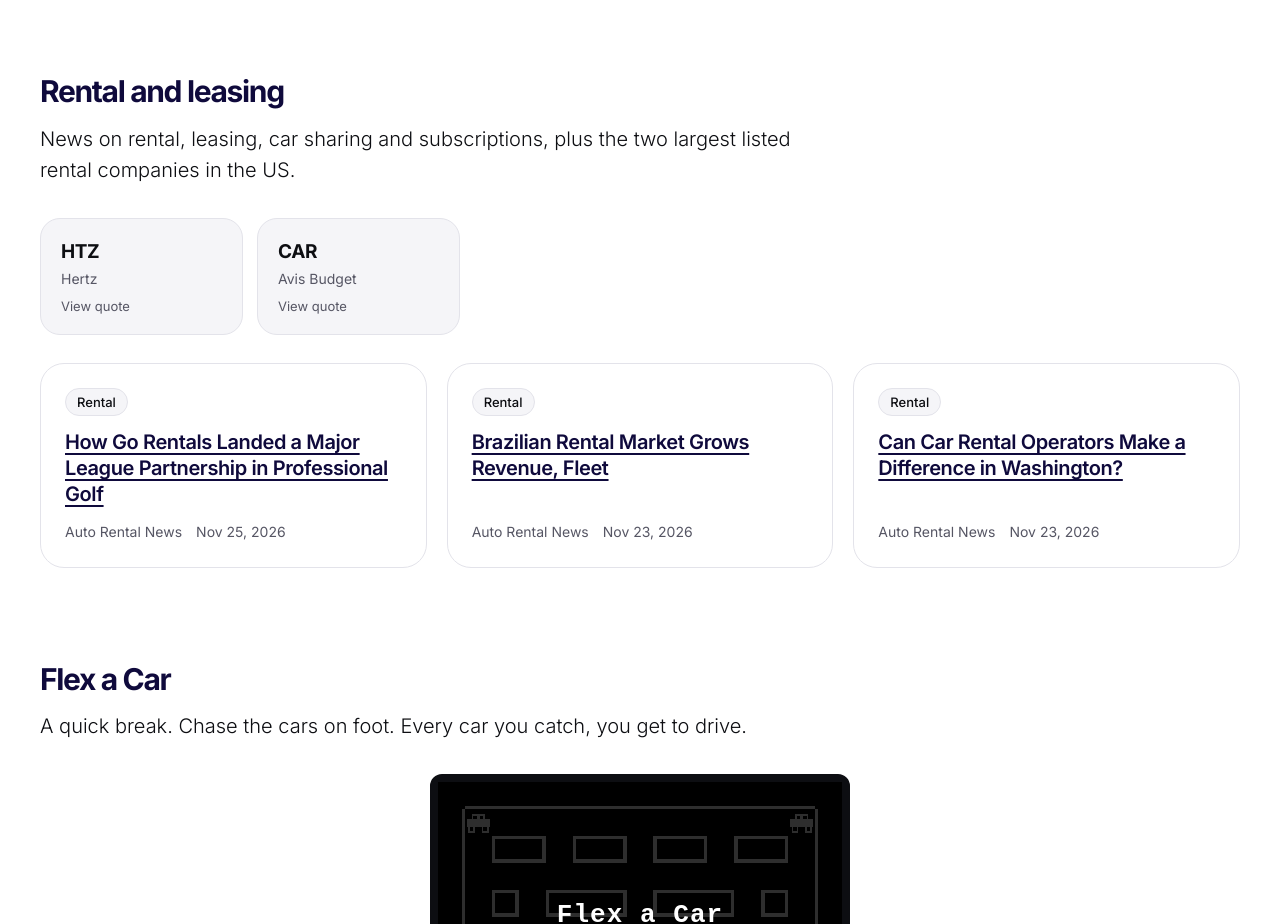
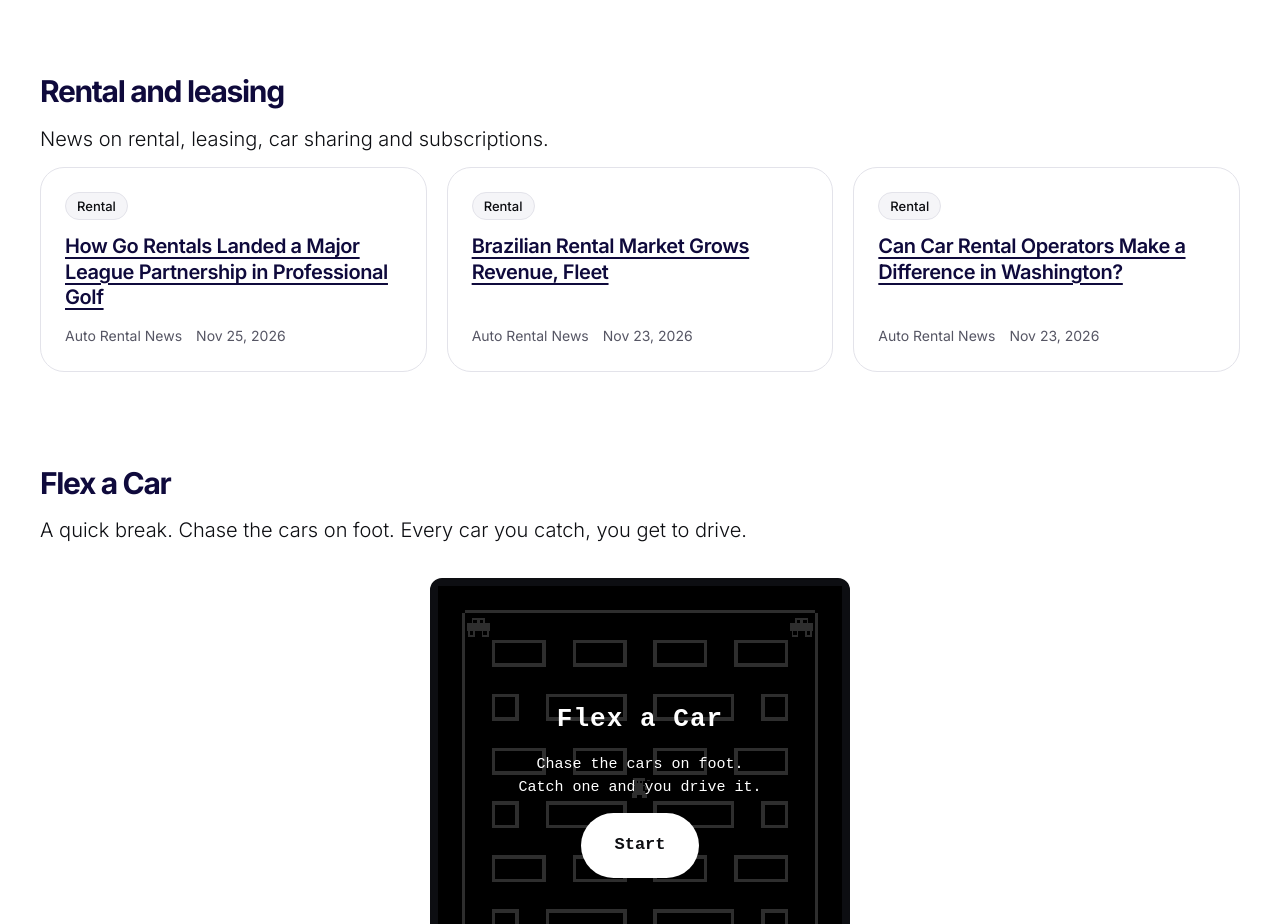
Before and after one commit to fresa-fresita/auto-pulse, a plain HTML site: page index.html in a window 1280 px wide. Shown: the part 4280-5204 px from the top of the page. Drawn offline with Linux system fonts and the light colour scheme.

Commit message:
Remove ticker tiles from Rental, keep them only in Markets
Co-Authored-By: Claude Sonnet 5.5 <noreply@anthropic.com>
Claude-Session: https://claude.ai/code/session_017peneWyuV9osec3FB7CDJR

```diff
--- a/assets/app.js
+++ b/assets/app.js
@@ -212,9 +212,6 @@
         el("div", { "class": "tickers" }, list.map(function (t) { return tickerTile(t); }))
       ]));
     });
-    var rt = document.getElementById("rental-tickers");
-    rt.textContent = "";
-    TICKER_GROUPS.filter(function (g) { return g.id === "rental"; }).forEach(function (g) { g.tickers.forEach(function (t) { rt.appendChild(tickerTile(t, false)); }); });
   }
 
   /* ---------- About ---------- */
--- a/assets/style.css
+++ b/assets/style.css
@@ -156,12 +156,6 @@ h1, h2, h3, p { margin: 0; }
 .ticker .asof { display: block; margin-top: 6px; font-size: 13px; color: #8f93a8; }
 
 /* Rental */
-.rental-tickers { display: grid; grid-template-columns: repeat(auto-fill, minmax(190px, 1fr)); gap: 14px; margin: 32px 0 28px; max-width: 420px; }
-.rental-tickers .ticker { background: var(--soft); border-color: var(--line); color: var(--ink); }
-.rental-tickers .ticker .nm, .rental-tickers .ticker .na, .rental-tickers .ticker .asof { color: var(--muted); }
-.rental-tickers .ticker .chg.up { color: var(--up); }
-.rental-tickers .ticker .chg.down { color: var(--down); }
-.rental-tickers .ticker:hover { border-color: var(--ink); }
 
 /* About and footer */
 .about-grid { display: grid; grid-template-columns: minmax(0, 1.3fr) minmax(0, 1fr); gap: 48px; margin-top: 28px; }
--- a/index.html
+++ b/index.html
@@ -90,8 +90,7 @@
 
     <section class="wrap section" id="rental" aria-labelledby="h-rental">
       <h2 id="h-rental">Rental and leasing</h2>
-      <p class="lede">News on rental, leasing, car sharing and subscriptions, plus the two largest listed rental companies in the US.</p>
-      <div class="rental-tickers" id="rental-tickers"></div>
+      <p class="lede">News on rental, leasing, car sharing and subscriptions.</p>
       <div class="grid" id="rental-grid"></div>
     </section>
 
```
